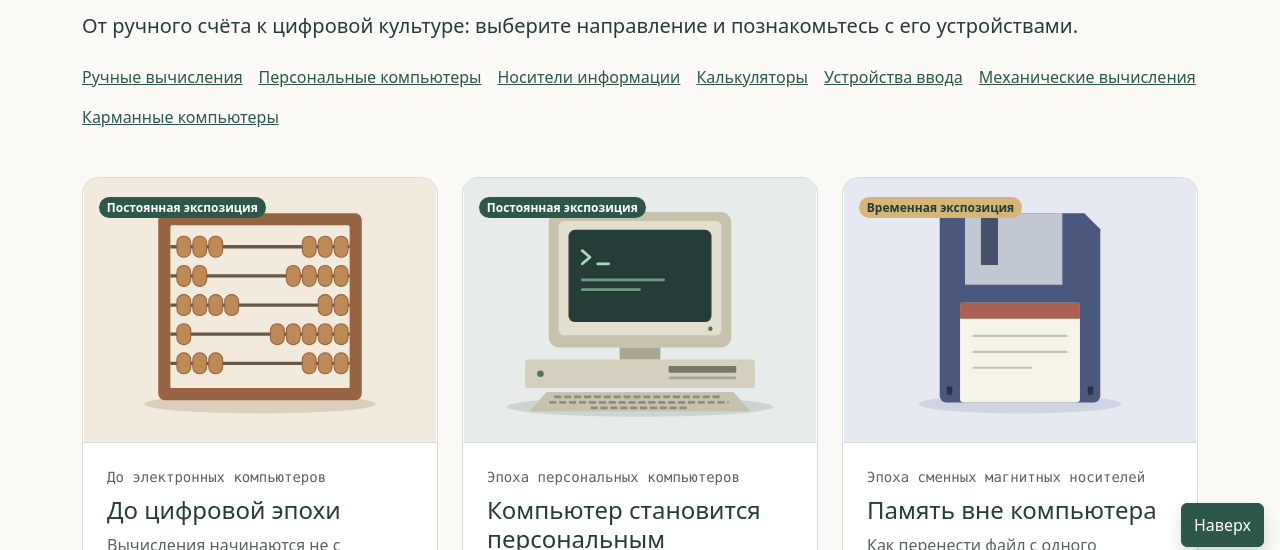
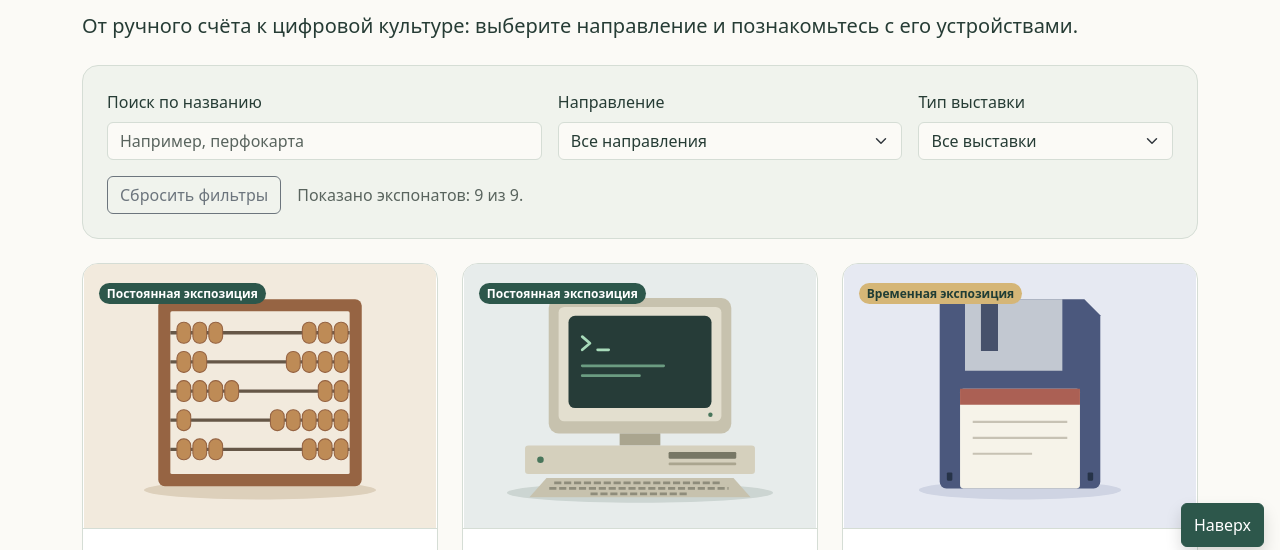
Before and after one commit to AptemCat/fibr-comp-museum, a plain HTML site: page exhibitions.html in a window 1280 px wide. Shown: the part 237-787 px from the top of the page. Drawn offline with nearby package versions, Linux system fonts and the light colour scheme.

Commit message:
feat: add search&filters

```diff
--- a/css/custom.css
+++ b/css/custom.css
@@ -148,6 +148,14 @@ a:focus-visible,
 }
 
 /* Экспонат */
+.exhibition-filters {
+  background-color: var(--museum-surface-muted);
+}
+
+.exhibition-empty {
+  background-color: var(--museum-surface);
+}
+
 .exhibit-card {
   background-color: var(--museum-surface);
   border: 1px solid var(--bs-border-color);
@@ -215,6 +223,8 @@ a:focus-visible,
 
 .tour-form .form-control:focus,
 .tour-form .form-select:focus,
+.exhibition-filters .form-control:focus,
+.exhibition-filters .form-select:focus,
 .tour-form .form-check-input:focus {
   border-color: var(--museum-brand);
   box-shadow: 0 0 0 0.25rem rgba(var(--museum-brand-rgb), 0.2);
--- a/exhibitions.html
+++ b/exhibitions.html
@@ -42,7 +42,7 @@
     </nav>
     <h1 class="display-5 fw-bold mb-3">Экспозиции</h1>
     <p class="lead mb-4">От ручного счёта к цифровой культуре: выберите направление и познакомьтесь с его устройствами.</p>
-    <nav class="mb-5" aria-label="Направления экспозиций">
+    <nav id="exhibition-directions" class="mb-5" aria-label="Направления экспозиций">
       <ul class="d-flex flex-wrap gap-3 list-unstyled mb-0">
         <li><a href="#abacus">Ручные вычисления</a></li>
         <li><a href="#personal-computer">Персональные компьютеры</a></li>
@@ -54,7 +54,40 @@
       </ul>
     </nav>
 
-    <div class="row g-4">
+    <form id="exhibition-filters" class="exhibition-filters border rounded-4 p-4 mb-4" role="search" aria-label="Поиск и фильтры экспонатов" hidden>
+      <div class="row g-3">
+        <div class="col-12 col-lg-5">
+          <label class="form-label" for="exhibit-search">Поиск по названию</label>
+          <input id="exhibit-search" class="form-control" name="search" type="search" maxlength="100" placeholder="Например, перфокарта" autocomplete="off" aria-controls="exhibitions-list">
+        </div>
+        <div class="col-12 col-md-6 col-lg-4">
+          <label class="form-label" for="exhibit-category">Направление</label>
+          <select id="exhibit-category" class="form-select" name="category" aria-controls="exhibitions-list">
+            <option value="">Все направления</option>
+          </select>
+        </div>
+        <div class="col-12 col-md-6 col-lg-3">
+          <label class="form-label" for="exhibition-type">Тип выставки</label>
+          <select id="exhibition-type" class="form-select" name="type" aria-controls="exhibitions-list">
+            <option value="">Все выставки</option>
+            <option value="permanent">Постоянные</option>
+            <option value="temporary">Временные</option>
+          </select>
+        </div>
+      </div>
+      <div class="d-flex flex-wrap align-items-center gap-3 mt-3">
+        <button class="btn btn-outline-secondary" type="reset">Сбросить фильтры</button>
+        <p id="exhibition-count" class="text-body-secondary mb-0" role="status" aria-live="polite" aria-atomic="true"></p>
+      </div>
+    </form>
+
+    <div id="exhibition-empty" class="exhibition-empty border rounded-4 p-4 mb-4" hidden>
+      <h2 class="h4 mb-3">Экспонаты не найдены</h2>
+      <p class="text-body-secondary">Попробуйте другое название или измените выбранные фильтры.</p>
+      <button class="museum-button btn btn-primary" type="reset" form="exhibition-filters">Сбросить фильтры</button>
+    </div>
+
+    <div id="exhibitions-list" class="row g-4">
       <section id="abacus" class="museum-section col-12 col-md-6 col-lg-4" aria-labelledby="abacus-title">
         <article class="exhibit-card card h-100 overflow-hidden">
           <div class="position-relative">
@@ -259,6 +292,8 @@
 
   <a class="museum-button back-to-top btn btn-primary position-fixed bottom-0 end-0 m-3 shadow z-3" href="#top" aria-label="Вернуться к началу страницы">Наверх</a>
 
+  <script src="js/exhibits-data.js" defer></script>
+  <script src="js/exhibitions.js" defer></script>
   <script src="https://cdn.jsdelivr.net/npm/bootstrap@5.3.8/dist/js/bootstrap.bundle.min.js"></script>
 </body>
 </html>
--- /dev/null
+++ b/js/exhibitions.js
@@ -0,0 +1,85 @@
+'use strict';
+
+(() => {
+  const data = window.exhibitsData;
+  const form = document.getElementById('exhibition-filters');
+  const list = document.getElementById('exhibitions-list');
+  const cards = [...list.children];
+
+  // Если данные не загрузились, сохраняем обычный список и якорную навигацию.
+  if (!data || cards.some(card => !Object.hasOwn(data, card.id))) return;
+
+  const search = form.elements.namedItem('search');
+  const category = form.elements.namedItem('category');
+  const type = form.elements.namedItem('type');
+  const count = document.getElementById('exhibition-count');
+  const empty = document.getElementById('exhibition-empty');
+
+  const normalize = value => value
+    .toLocaleLowerCase('ru-RU')
+    .replace(/ё/g, 'е')
+    .trim()
+    .replace(/\s+/g, ' ');
+
+  const entries = cards.map(card => ({
+    card,
+    exhibit: data[card.id],
+    name: normalize(data[card.id].name)
+  }));
+
+  const categories = [...new Set(entries.map(entry => entry.exhibit.category))]
+    .sort((left, right) => left.localeCompare(right, 'ru'));
+  for (const name of categories) category.add(new Option(name, name));
+
+  const applyFilters = () => {
+    const query = normalize(search.value);
+    let visible = 0;
+
+    for (const entry of entries) {
+      const exhibitionType = entry.exhibit.temporary ? 'temporary' : 'permanent';
+      const matches = entry.name.includes(query)
+        && (!category.value || entry.exhibit.category === category.value)
+        && (!type.value || exhibitionType === type.value);
+
+      entry.card.hidden = !matches;
+      if (matches) visible += 1;
+    }
+
+    count.textContent = `Показано экспонатов: ${visible} из ${entries.length}.`;
+    empty.hidden = visible !== 0;
+  };
+
+  form.addEventListener('input', applyFilters);
+  form.addEventListener('change', applyFilters);
+  form.addEventListener('submit', event => {
+    event.preventDefault();
+    applyFilters();
+  });
+  form.addEventListener('reset', () => {
+    // Значения полей возвращаются к исходным после события reset.
+    setTimeout(() => {
+      applyFilters();
+      search.focus({ preventScroll: true });
+    }, 0);
+  });
+
+  const revealLinkedExhibit = () => {
+    const entry = entries.find(entry => `#${entry.card.id}` === window.location.hash);
+    if (!entry) return;
+
+    // Ссылки со страниц экспонатов и «О музее» должны открывать видимую карточку.
+    if (entry.card.hidden) {
+      search.value = '';
+      category.value = '';
+      type.value = '';
+      applyFilters();
+    }
+    entry.card.scrollIntoView({ block: 'start' });
+  };
+
+  document.getElementById('exhibition-directions').hidden = true;
+  form.hidden = false;
+  applyFilters();
+  revealLinkedExhibit();
+  window.addEventListener('hashchange', revealLinkedExhibit);
+})();
```
